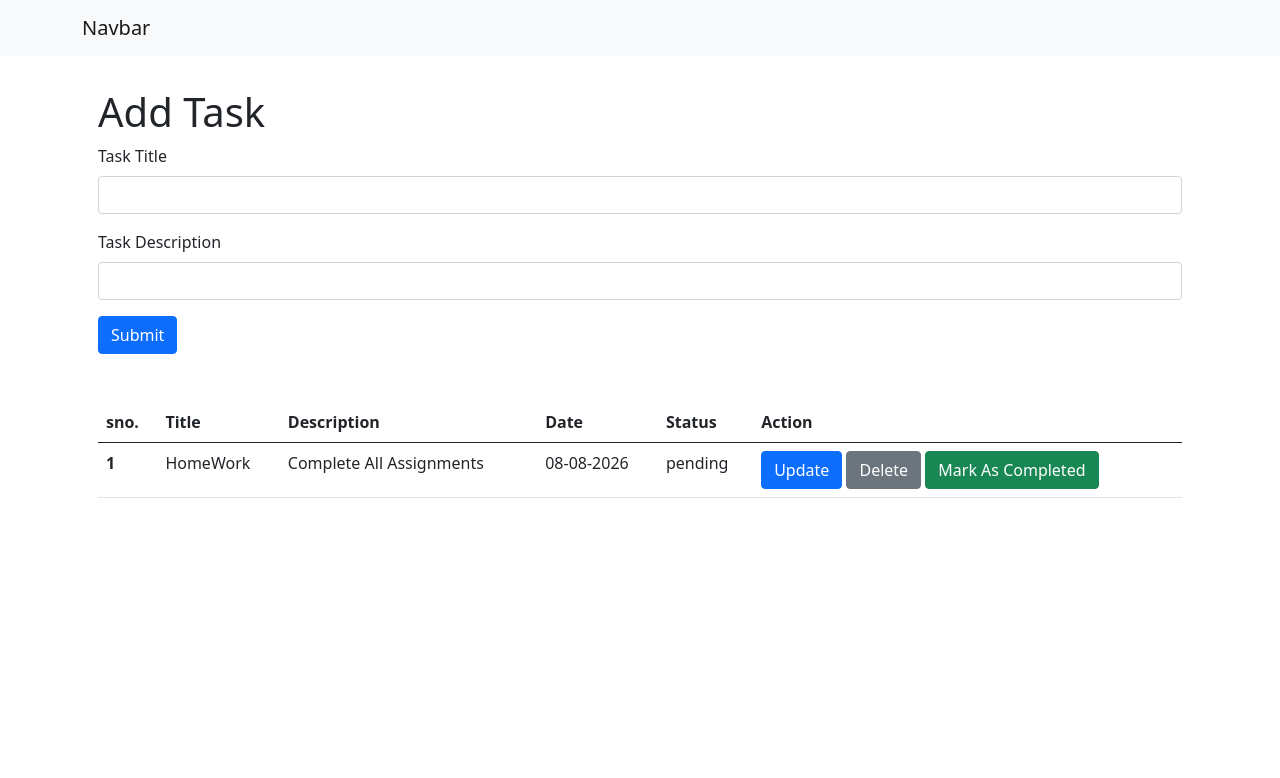
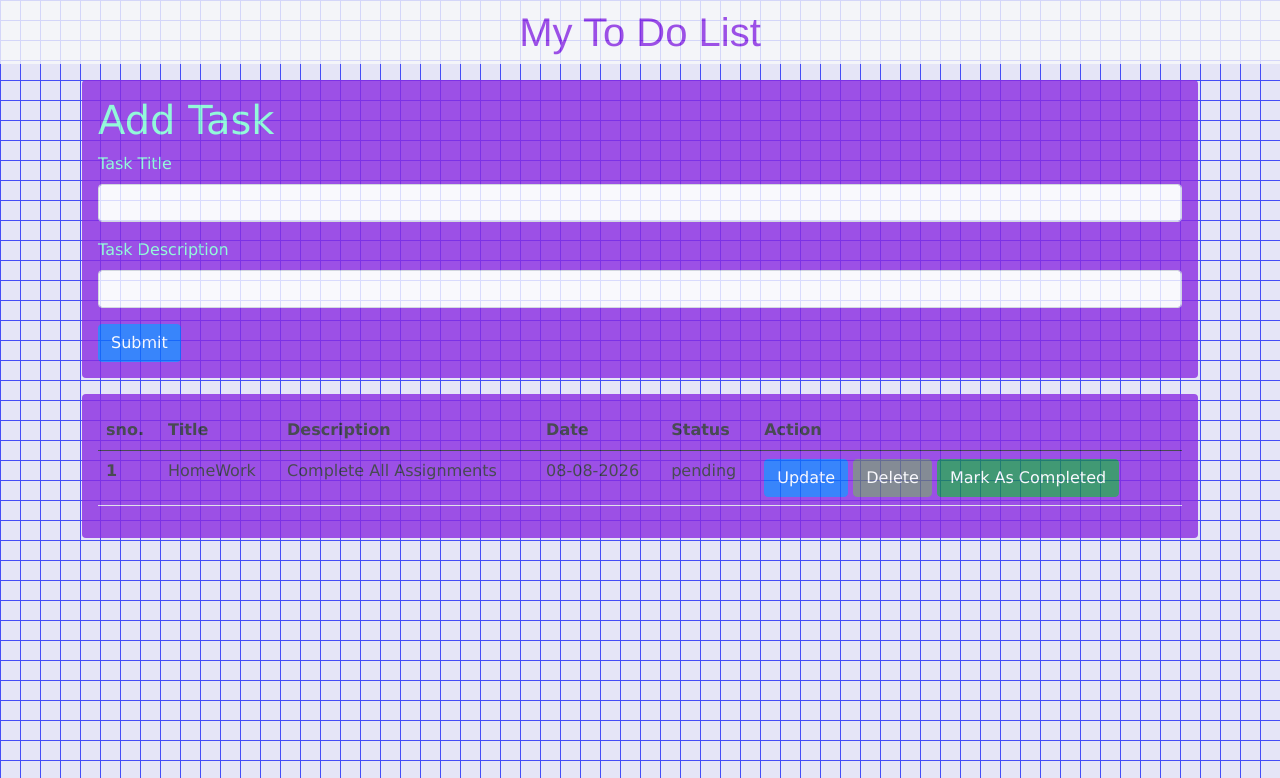
Before and after one commit to sanskrutidhavale46-jpg/TO-DO-LIST, a Flask app: page / in a window 1280 px wide. Shown: the top 778 px of the page. Run offline with Flask 3, Linux system fonts and the light colour scheme.

Commit message:
updated files

```diff
--- /dev/null
+++ b/static/style.css
@@ -0,0 +1,39 @@
+h1.navbar-title{
+    text-align: center;
+    width: 100%;
+    margin: 0;
+    font-family: 'Franklin Gothic Medium','Arial Narrow',Arial, Helvetica, sans-serif;
+    color:blueviolet
+}
+body{
+    background-color: #E5E5F7;
+opacity: 0.8;
+background-image:  linear-gradient(#444CF7 1px, transparent 1px), linear-gradient(to right, #444CF7 1px, #E5E5F7 1px);
+background-size: 20px 20px;
+}
+
+.container2{
+    background-color: blueviolet;
+    border-radius: 20px;
+    color:aquamarine;
+    font-family:'Lucida Sans', 'Lucida Sans Regular', 'Lucida Grande', 'Lucida Sans Unicode', Geneva, Verdana, sans-serif;
+}
+
+@media (max-width:768px){
+    .table-container{
+        overflow-x: scroll;
+        -webkit-over-scrolling: touch;
+    }
+    .btns{
+        display: grid;
+        gap: 2;
+        justify-content: center;
+        align-items: center;
+        padding: 10px;
+
+    }
+    .btns a{
+        margin: 5px;
+
+    }
+}
--- a/templates/base.html
+++ b/templates/base.html
@@ -4,13 +4,15 @@
     <meta charset="UTF-8">
     <meta name="viewport" content="width=device-width, initial-scale=1.0">
     <link href="https://cdn.jsdelivr.net/npm/bootstrap@5.0.2/dist/css/bootstrap.min.css" rel="stylesheet" integrity="sha384-EVSTQN3/azprG1Anm3QDgpJLIm9Nao0Yz1ztcQTwFspd3yD65VohhpuuCOmLASjC" crossorigin="anonymous">
+    <link rel="stylesheet" href="{{ url_for ('static',filename = 'style.css')}}">
+
     <title>My ToDo List</title>
 </head>
 <body>
 
     <nav class="navbar navbar-expand-lg navbar-light bg-light">
         <div class="container-md">
-            <a class="navbar-brand" href="#">Navbar</a>
+            <h1 class="navbar-title">My To Do List</h1>
         </div>
     </nav>
     {% block body %}
--- a/templates/index.html
+++ b/templates/index.html
@@ -5,7 +5,7 @@
 <div class="container my-3">
     <div class="container2 my-3 rounded p-3">
         <h1>Add Task</h1>
-        <form>
+        <form action="/"method="POST">
             <div class="mb-3">
                 <label for="title" class="form-label">Task Title </label>
                 <input type="text" class="form-control" id="title" name="title">
@@ -28,8 +28,8 @@
             No Tasks yet , add Task !
         </div>
         {% else %}
-
-        <table class="table">
+        <div class="table-container">
+            <table class="table">
             <thead>
                 <tr>
                     <th scope="col">sno.</th>
@@ -50,15 +50,20 @@
                     <td>{{todo.date_created}}</td>
                     <td>{{todo.status}}</td>
                     <td>
-                        <button type="button" class="btn btn-primary">Update</button>
-                        <button type="button" class="btn btn-secondary">Delete</button>
-                        <button type="button" class="btn btn-success">Mark As Completed</button>
+                        <div class="btns">
+                        <a href="/update/{{todo.sno}}"type="button" class="btn btn-primary">Update</a>
+                        <a href="/delete/{{todo.sno}}"type="button" class="btn btn-secondary">Delete</a>
+                        <a mark="/mark/{{todo.sno}}"type="button" class="btn btn-success">Mark As Completed</a>
                     </td>
                 </tr>
                 {% endfor %}
             </tbody>
-        </table>
+            </table>
+        </div>
         {% endif %}
     </div>
 </div>
+
+<script src="https://cdn.jsdelivr.net/npm/bootstrap@5.0.2/dist/js/bootstrap.bundle.min.js" integrity="sha384-MrcW6ZMFYlzcLA8Nl+NtUVF0sA7MsXsP1UyJoMp4YLEuNSfAP+JcXn/tWtIaxVXM" crossorigin="anonymous"></script>
+
 {% endblock body %}
--- a/templates/update.html
+++ b/templates/update.html
@@ -5,7 +5,7 @@
 <div class="container my-3">
     <div class="container2 my-3 rounded p-3">
         <h1>Update Task</h1>
-        <form>
+        <form action="/update/{{todo.sno}}" method="POST">
             <div class="mb-3">
                 <label for="title" class="form-label">Task Title </label>
                 <input type="text" class="form-control" id="title" name="title">
@@ -19,3 +19,4 @@
 
     </div>
 </div>
+{% endblock body %}
```
